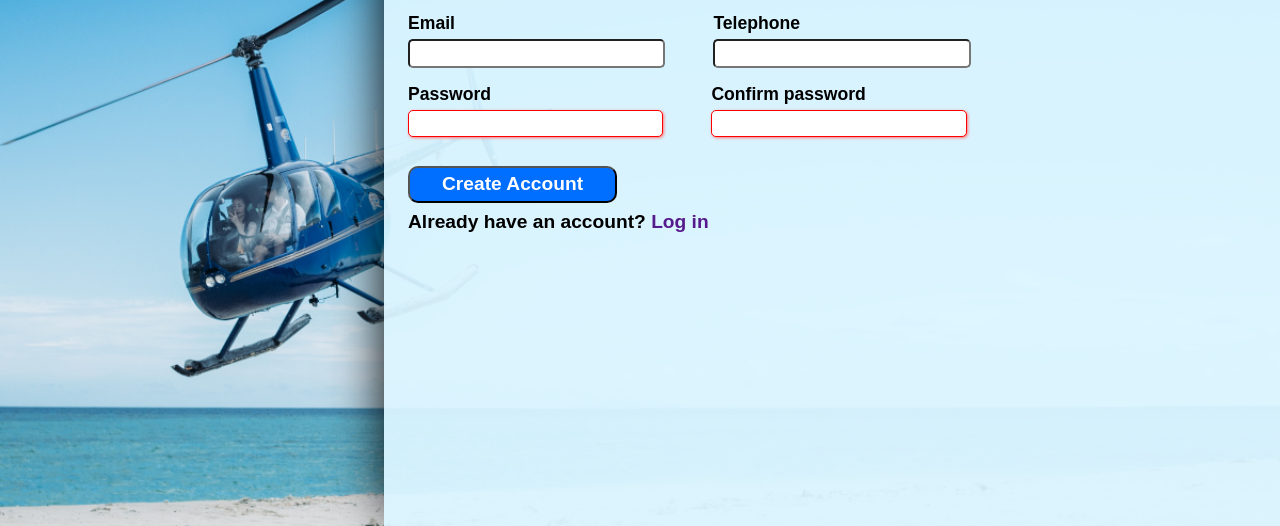
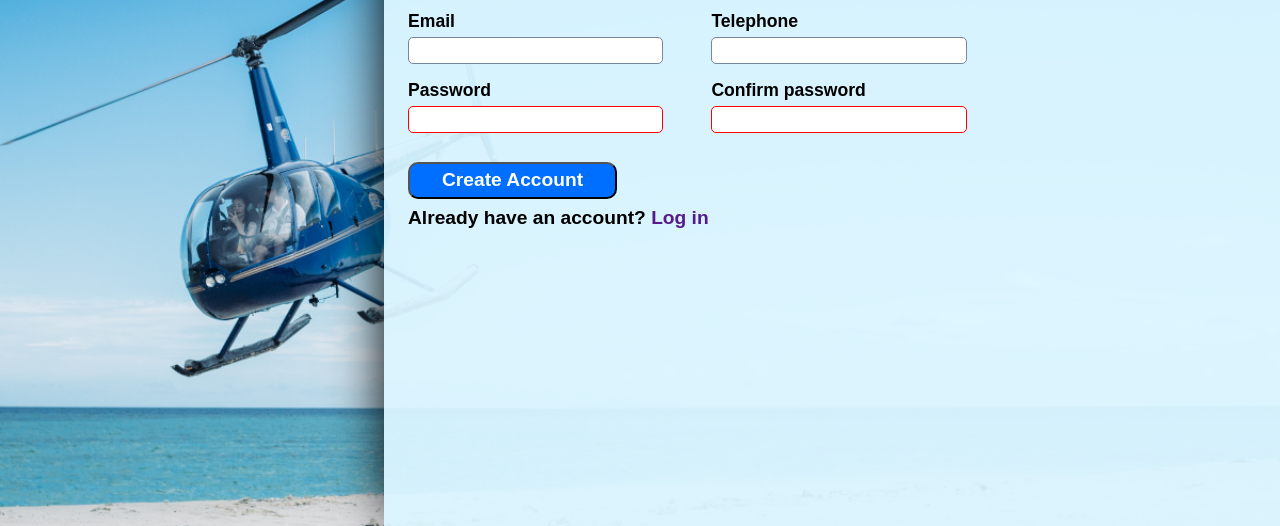
Before and after one commit to coolsitebiz/signup, a plain HTML site: page index.html in a window 1280 px wide. Shown: the part 274-800 px from the top of the page. Drawn offline with Linux system fonts and the light colour scheme; a web font is replaced by a local one.

Commit message:
Restyle input borders

```diff
--- a/style.css
+++ b/style.css
@@ -82,16 +82,16 @@
   padding: 0.1rem 0.2rem;
   margin-top: 0.3rem;
   border-radius: 5px;
+  border: 1px solid lightslategray;
 }
 
 .error:invalid {
   border: 1px solid red;
-  box-shadow: 1px 1px 3px rgb(255, 121, 121);
 }
 
 .input:focus {
   border: 1px solid rgb(0, 110, 255);
-  box-shadow: 1px 1px 3px rgb(0, 110, 255);
+  box-shadow: 1px 1px 2px rgb(0, 110, 255);
   outline: none;
 }
 
```
